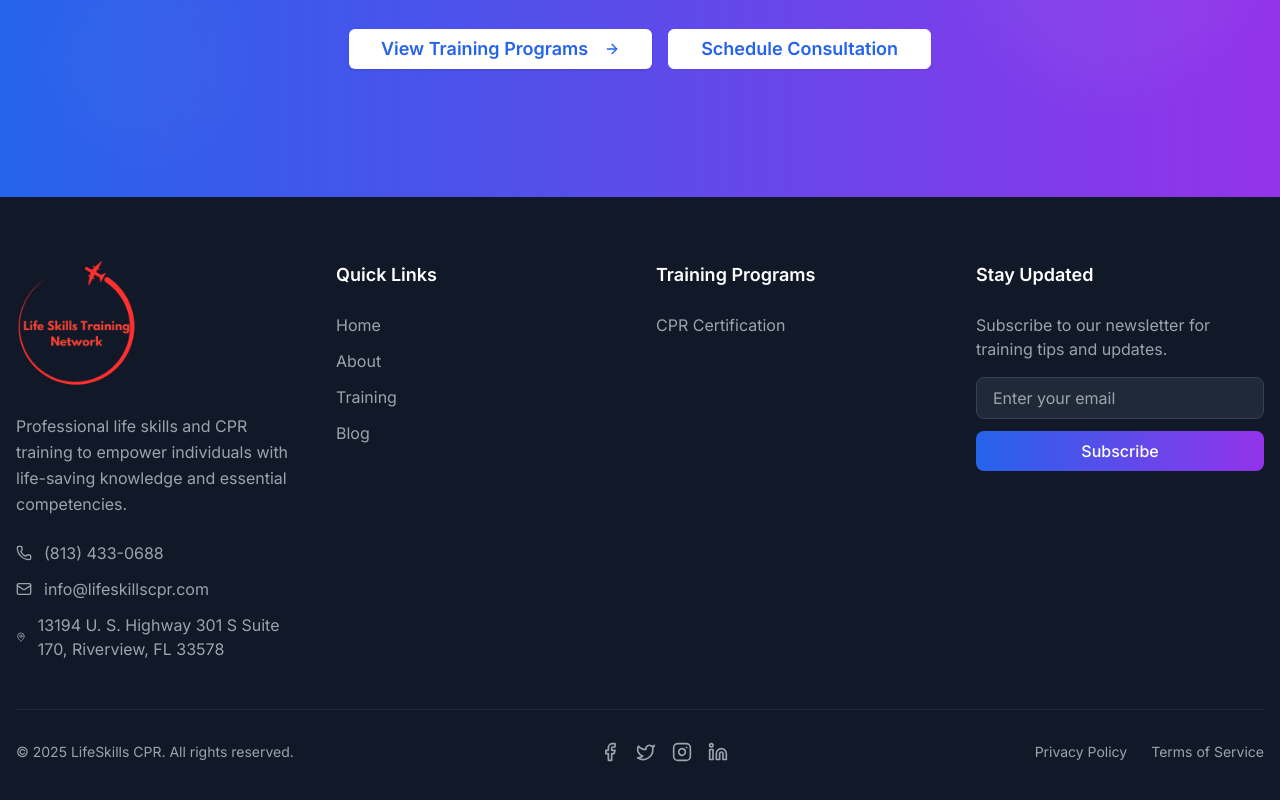
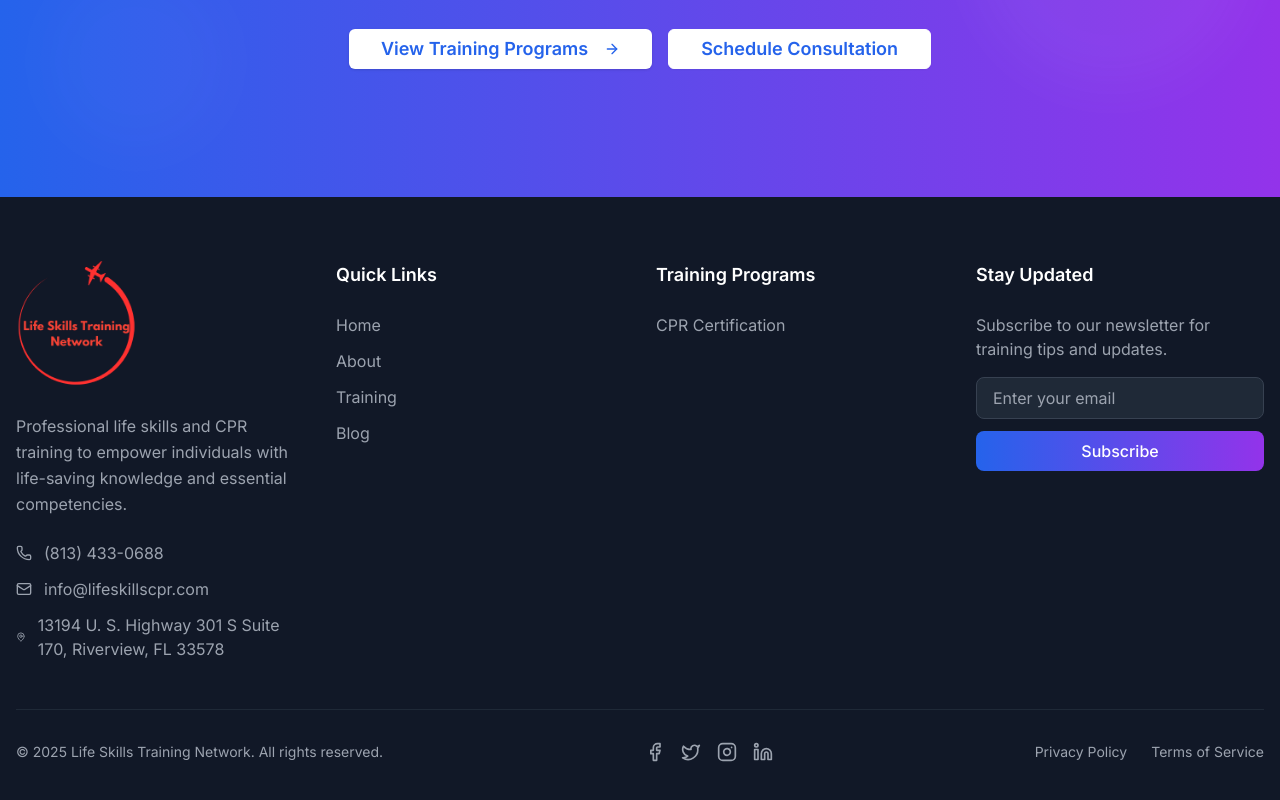
Before and after one commit to EliteWebWrxs/lifeskills, a Next.js app: page / in a window 1280 px wide. Shown: the part 2567-3367 px from the top of the page. Built offline with nearby package versions, Linux system fonts and the light colour scheme.

Commit message:
update footer

```diff
--- a/components/layout/footer.tsx
+++ b/components/layout/footer.tsx
@@ -136,7 +136,8 @@ export default function Footer() {
         <div className="border-t border-gray-800 mt-12 pt-8">
           <div className="flex flex-col md:flex-row justify-between items-center gap-4">
             <div className="text-gray-400 text-sm">
-              © {new Date().getFullYear()} LifeSkills CPR. All rights reserved.
+              © {new Date().getFullYear()} Life Skills Training Network. All
+              rights reserved.
             </div>
 
             {/* Social Links */}
```
